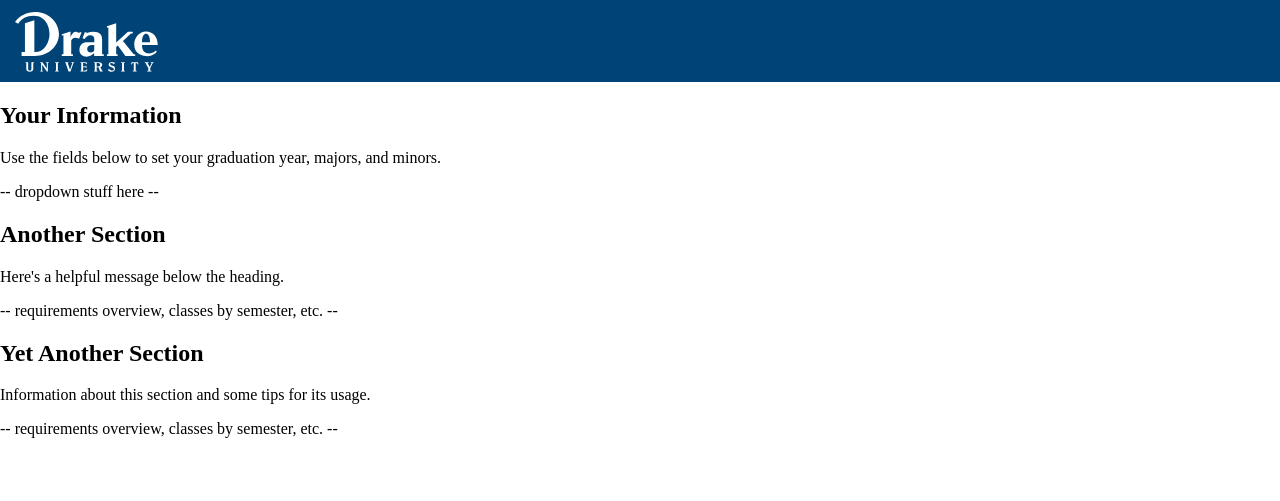
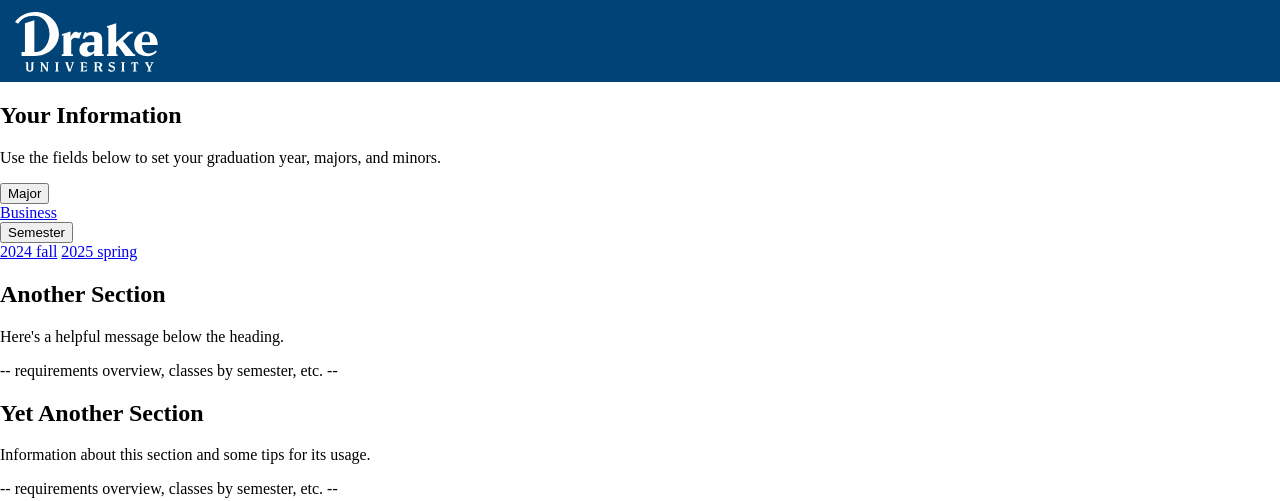
Before and after one commit to jbearley/fyp, a Flask app: template app/templates/main.html in a window 1280 px wide. Shown: the top 501 px of the page. Run offline with Flask 3, Linux system fonts and the light colour scheme; the template is opened without the code that fills it, so the values that code supplies are empty.

Commit message:
dropdown stuff added from jacob

```diff
--- a/app/templates/main.html
+++ b/app/templates/main.html
@@ -9,7 +9,20 @@
 			<p>Use the fields below to set your graduation year, majors, and minors.</p>
 		</header>
 		<content>
-			-- dropdown stuff here --
+			<div class="dropdown">
+				<button>Major</button>
+				<div class="dropdown-content">
+					<a href="#">Business</a>
+				</div>
+			</div>
+
+			<div class="dropdown">
+				<button>Semester</button>
+				<div class="dropdown-content">
+					<a href="#">2024 fall</a>
+					<a href="#">2025 spring</a>
+				</div>
+			</div>
 		</content>
 		<div class='resizer'></div>
 	</section>
```
Also changed, not shown: app/static/css/main.css (+9 -0 lines), app/static/js/main.js (+16 -0 lines).
